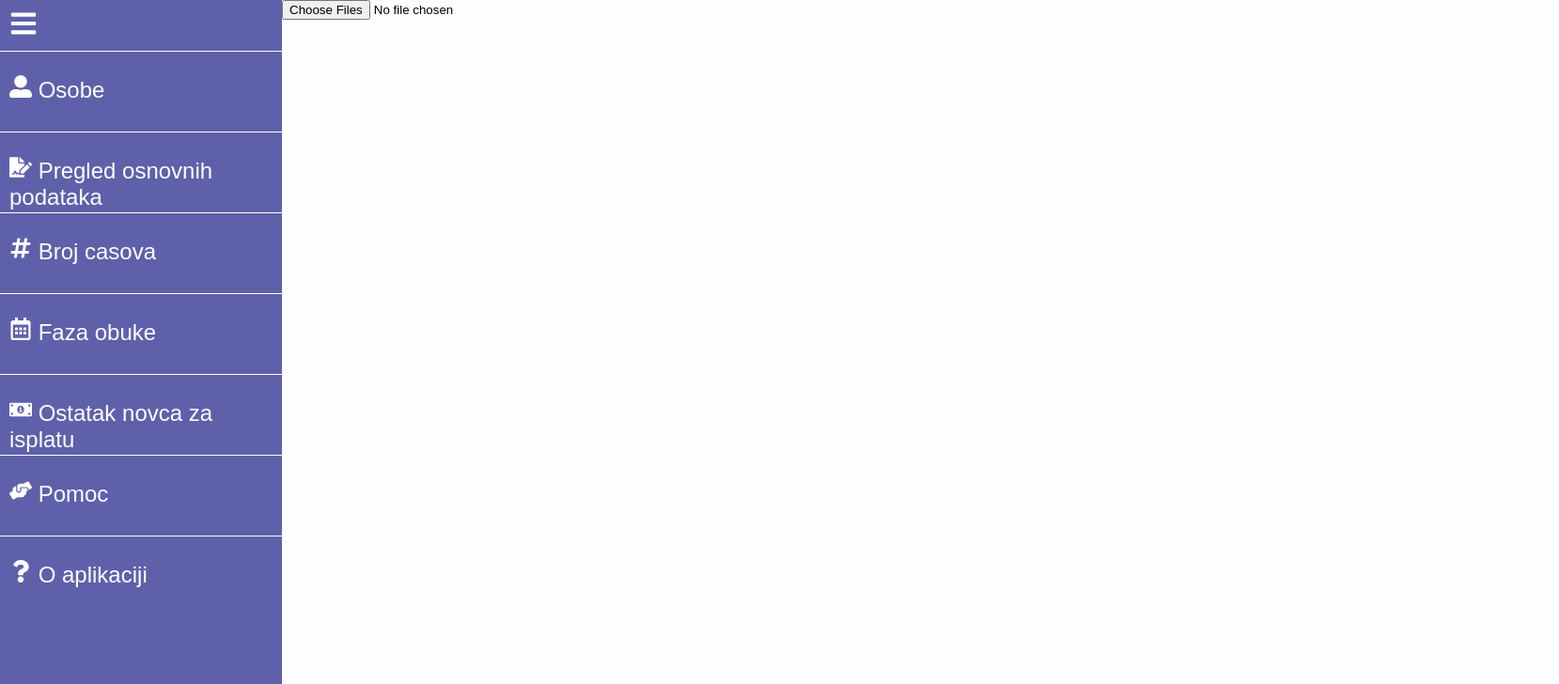
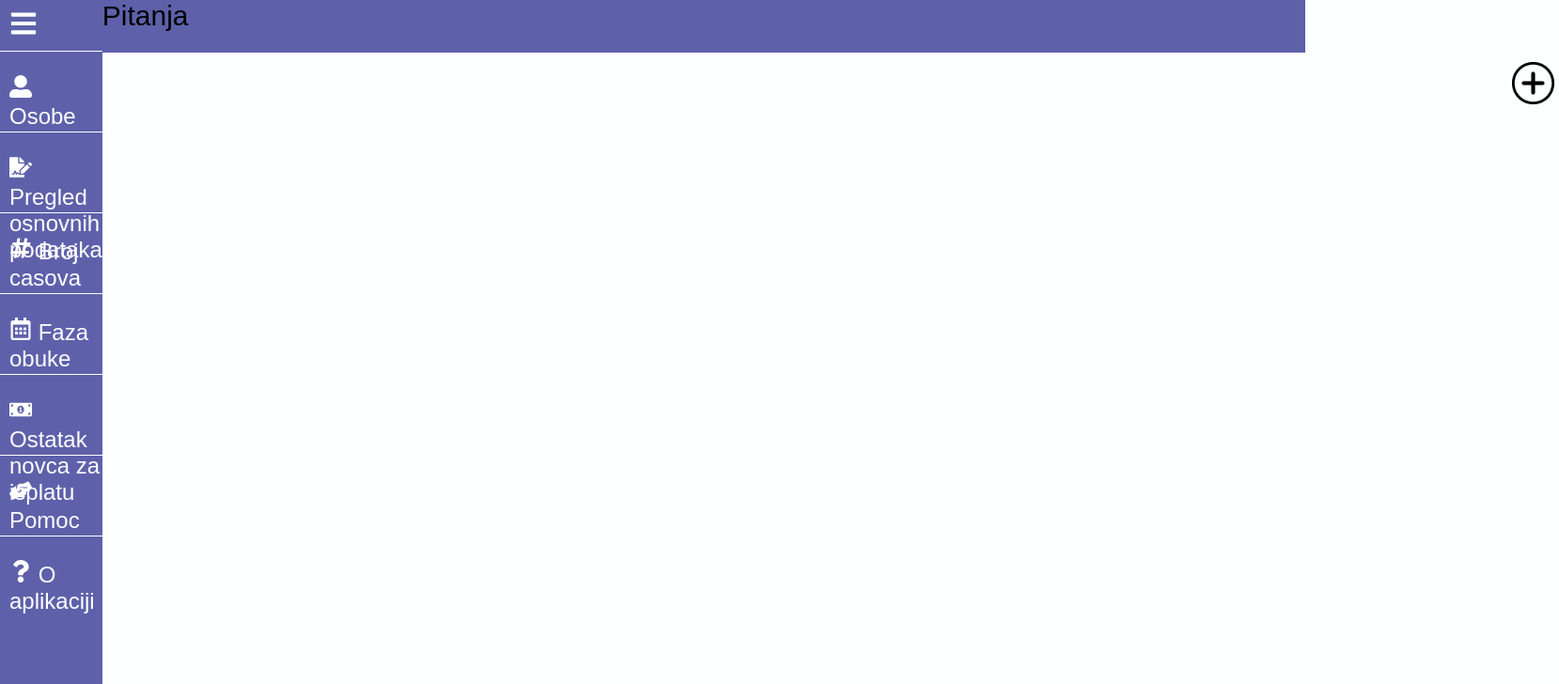
Before and after one commit to thePi314/React-SASS-Template, a React (Create React App) app: page /admin/pitanja in a window 1280 px wide. Shown: the top 728 px of the page at 94% size, 1659 px wide, since content can reach past the window. Built offline with nearby package versions, Linux system fonts and the light colour scheme; a web font is replaced by a local one.

Commit message:
Op
Radilo se

```diff
--- a/src/App.js
+++ b/src/App.js
@@ -4,6 +4,8 @@ import Login from "./screens/login";
 import AdminDashboard from "./screens/admin/dashboard";
 import Navbar from "./components/navbar";
 import UploadImages from "./components/ImageInput";
+import Pitanja from "./screens/admin/Pitanja";
+
 
 
 const App = () => {
@@ -14,8 +16,8 @@ const App = () => {
             <Routes>
                 <Route path="/" element={<Login />} />
                 <Route path="/admin/dashboard" element={<AdminDashboard />} />
+                <Route path="/admin/pitanja" element={<Pitanja/>} />
             </Routes>
-            <UploadImages/>
         </BrowserRouter>
 
     </div>
--- /dev/null
+++ b/src/components/AddQue/_index.scss
@@ -0,0 +1,52 @@
+
+.body{
+
+.Button{
+    width: 50px;
+    height: 50px;
+    margin-top: 10px;
+    margin-left: 1500px;
+}
+
+    .AddQue{
+        margin-left: 25%;
+        margin-top: 5%;
+        width: 600px;
+        height: 600px;
+        border-radius: 20px;
+        border: black 1px solid;
+        background-color: rgb(187, 187, 187);
+        #text{
+            width: 300px;
+            height: 35px;
+            background-color: white;
+            border-radius: 10px;
+        }
+        #kategorija{
+            width: 300px;
+            height: 35px;
+            background-color: white;
+            border-radius: 10px;
+        }
+    }
+}
+
+.blur{
+    backdrop-filter: blur(5px);
+    .Button{
+    width: 50px;
+    height: 50px;
+    margin-top: 10px;
+    margin-left: 1500px;
+}
+
+    .AddQue{
+    margin-left: 25%;
+    margin-top: 5%;
+    width: 600px;
+    height: 600px;
+    border-radius: 20px;
+    border: black 1px solid;
+    background-color: rgb(187, 187, 187);
+    }
+}
--- /dev/null
+++ b/src/components/AddQue/index.js
@@ -0,0 +1,38 @@
+import React,{useState} from 'react'
+import "./_index.scss"
+import Img from "../../assets/icons/AddQue.svg"
+
+
+const AddQue = () => {
+    const [show, setShow] = useState(false);
+    const [body, setBody] = useState(true);
+
+  return (
+  <>
+    <div className={`${body ? "body" : "body blur"}`}>
+    <div className="Button" onClick={()=>setShow(!show) & setBody(!body)} ><img className="icon" src={Img}></img></div>
+
+
+    {show &&
+
+      <div className='AddQue'>
+        <h1>Dodavanje pitanja</h1>
+        <label for="text"><h3>Text pitanja</h3></label>
+        <input type="button" name="text" id='text' ></input>
+        <label for="kategorija"><h3>Kategorija</h3></label>
+        <select id="kategorija" name="kategorija">
+          <option value="Teorija">Teorija</option>
+          <option value="Znak">Znak</option>
+          <option value="Raskrsnica">Raskrsnica</option>
+        </select>
+
+
+      </div>
+
+    }
+    </div>
+  </>
+  )
+}
+
+export default AddQue
--- a/src/components/_index.scss
+++ b/src/components/_index.scss
@@ -5,3 +5,4 @@
 @import "./tableT/index";
 @import "./navbar/index";
 @import "./table/index";
+@import "./AddQue/index";
--- /dev/null
+++ b/src/screens/admin/Pitanja/_index.scss
@@ -0,0 +1,35 @@
+.screen{
+    .Screen{
+    width: 100%;
+    height: 100%;
+    .top{
+        font-size: 30px;
+        width: 100%;
+        height: 56px;
+        background-color:rgb(94,97,170);
+    }
+    .Content{
+        width: 100%;
+        height: 100%;
+
+    }
+}
+}
+.blur{
+    backdrop-filter: blur(5px);
+    .Screen{
+    width: 100%;
+    height: 100%;
+    .top{
+        font-size: 30px;
+        width: 100%;
+        height: 56px;
+        background-color:rgb(94,97,170);
+    }
+    .Content{
+        width: 100%;
+        height: 100%;
+
+    }
+}
+}
--- /dev/null
+++ b/src/screens/admin/Pitanja/index.js
@@ -0,0 +1,18 @@
+import React, {useState} from 'react'
+import "./_index.scss"
+import AddQue from '../../../components/AddQue'
+
+const Pitanja= () => {
+
+
+  return (
+    <div className='Screen'>
+    <div className='top'>Pitanja</div>
+    <div className='Content'><AddQue/></div>
+
+
+    </div>
+  )
+}
+
+export default Pitanja
--- a/src/screens/admin/dashboard/index.js
+++ b/src/screens/admin/dashboard/index.js
@@ -30,30 +30,8 @@ const AdminDashboard = () => {
 
     return (
         <div className="screen admin-dashboard-screen">
-          <Table />
-          <TableT
-                    // data={data}
-                    actions={[{
-                        icon:dots,
-                        onClick:()=>{
-                            console.log("Edit akcija")
-                        }
-                    },
-                    {
-                        icon:arrow_down_left,
-                        onClick:()=>{
-                            console.log("Delete akcija")
-                        }
-                    },
-                    {
-                        icon:trash,
-                        onClick:()=>{
-                            console.log("Open akcija")
-                        }
-                    }
-                ]
-                }
-                />
+
+
         </div>
 
     );
```
Also changed, not shown: src/assets/icons/AddQue.svg (added), 1 other file (tests, documents, lock files or other folders).
